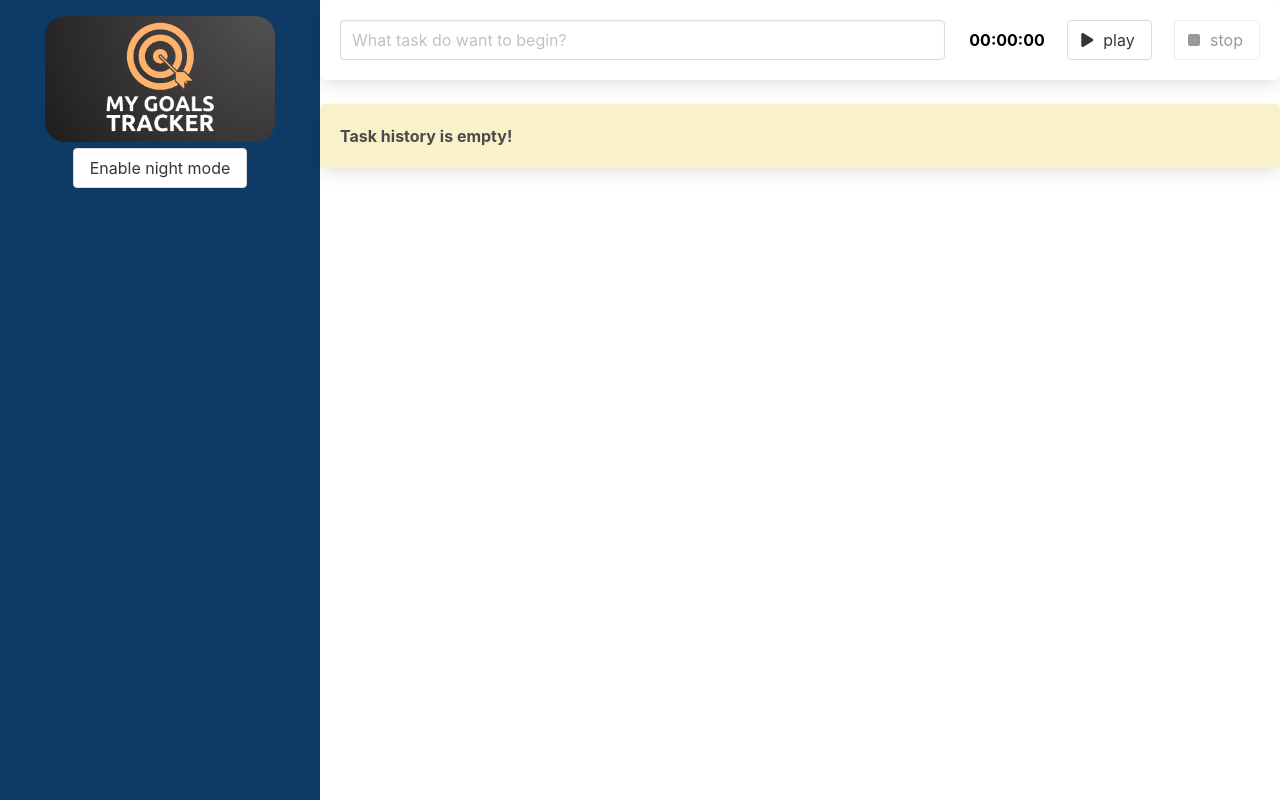
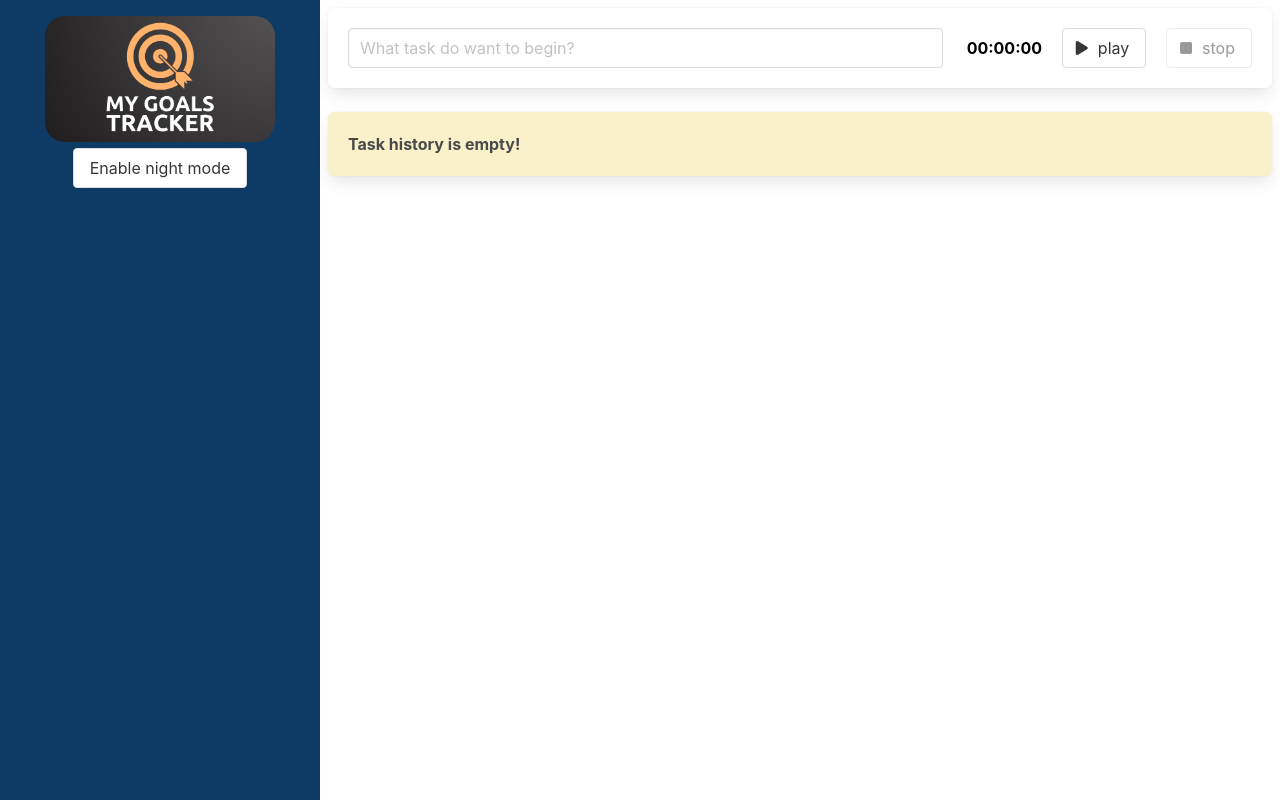
Before and after one commit to kleberaluizio/my-tracker, a Vue app: page / in a window 1280 px wide. Built offline with nearby package versions, Linux system fonts and the light colour scheme.

Commit message:
Understanding how to use of styles as atributes in data

```diff
--- a/src/App.vue
+++ b/src/App.vue
@@ -5,7 +5,6 @@
     </div>
     <div class="column is-three-quarter content">
       <MyForm @onSaveTask="saveTask" />
-      <!-- Task List -->
       <div class="list">
         <TaskElement v-for="(task, index) in tasks" :key="index" :task="task" />
         <BoxConfig v-if="isTasksEmpty">
@@ -55,7 +54,7 @@
 });
 </script>
 
-<style scoped>
+<style>
 .lista {
   padding: 1.25rem;
 }
--- a/src/components/BoxConfig.vue
+++ b/src/components/BoxConfig.vue
@@ -1,5 +1,5 @@
 <template>
-    <div class="box has-text-weight-bold">
+    <div class="box has-text-weight-bold" :style="styles">
         <slot>
 
         </slot>
@@ -9,14 +9,20 @@
 <script lang="ts">
 import { defineComponent } from 'vue';
 export default defineComponent({
-    name: 'BoxConfig'
+    name: 'BoxConfig',
+    data(){
+        return{
+            styles:{
+            'background-color': '#FAF0CA'  // OUTRA FORMA DE USAR ESTILOS, FORNECE MAIS FLEXIBILIDADE PARA ALTERAÇÃO
+            }
+        }
+    }
 })
 
 </script>
 
-<style scoped>
-
-.box {
-    background-color: #FAF0CA;
+<style>
+.box{
+    margin: 0.5rem;
 }
 </style>
--- a/src/components/CronometerLogic.vue
+++ b/src/components/CronometerLogic.vue
@@ -23,9 +23,8 @@
 })
 </script>
 
-<style>
+<style scoped>
 .display{
     color: var(--text-primary);
-    background-color: var(--bg-primary);
 }
 </style>
--- a/src/components/SideBar.vue
+++ b/src/components/SideBar.vue
@@ -22,9 +22,8 @@
         buttonText() {
             if(this.nightModeEnabled){
                 return "Disable night mode"
-            } else {
-                return "Enable night mode"
             }
+            return "Enable night mode"
 
         }
     },
--- a/src/components/TaskElement.vue
+++ b/src/components/TaskElement.vue
@@ -31,3 +31,9 @@
     }
 })
 </script>
+
+<style>
+.column{
+    color:  #000;
+}
+</style>
```
